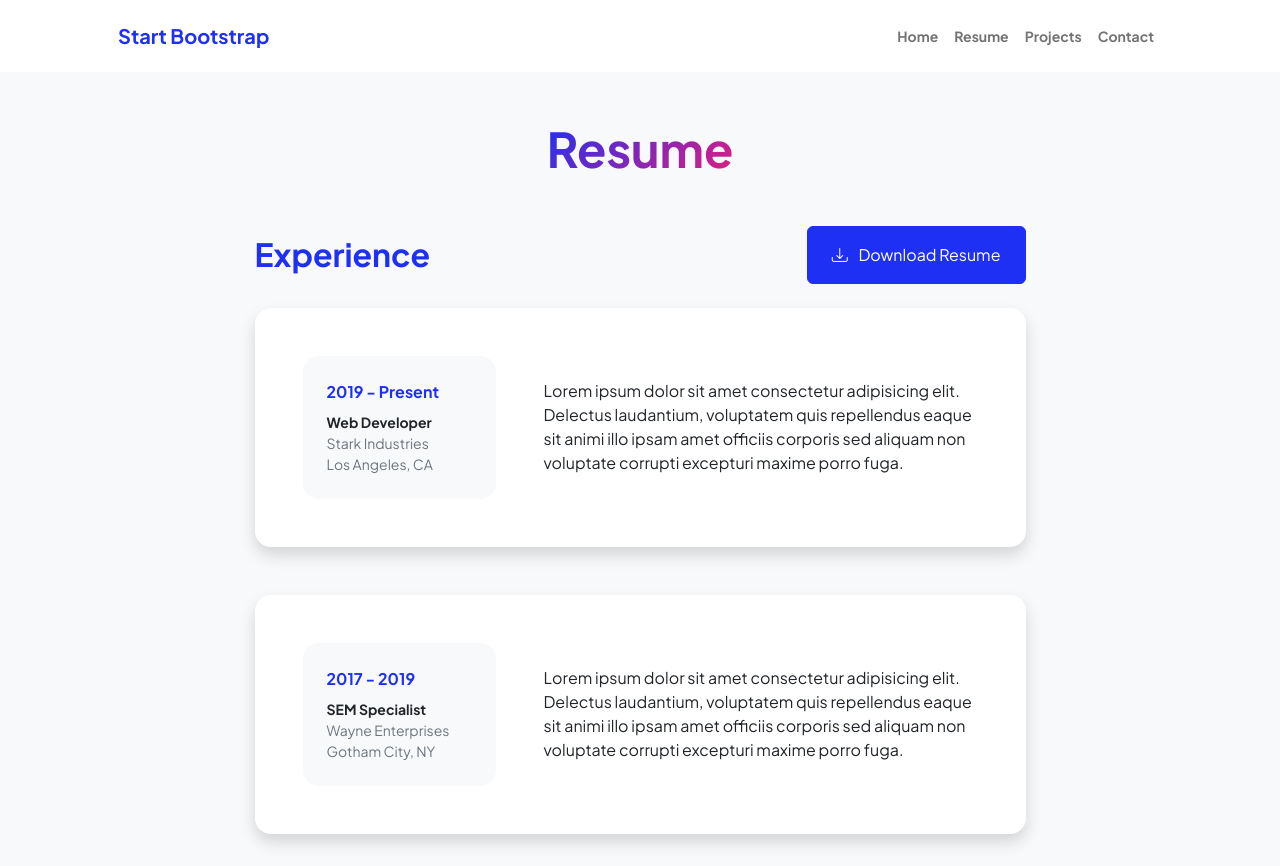
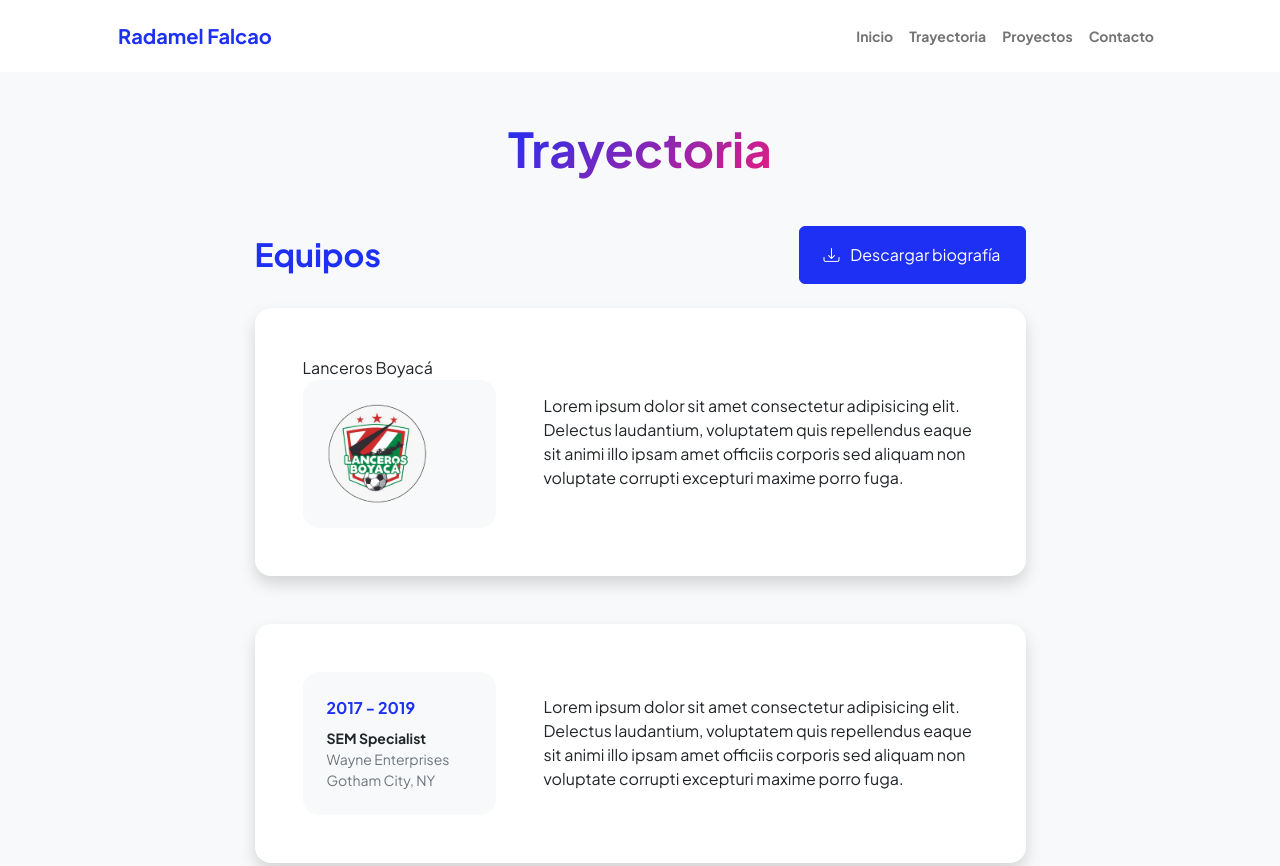
Before and after one commit to AndresPatarroyo1517/webpage_falcao, a plain HTML site: page resume.html in a window 1280 px wide. Shown: the top 866 px of the page. Drawn offline with nearby package versions, Linux system fonts and the light colour scheme.

Commit message:
Ajuste de titulos e imagenes de la página resume.html

```diff
--- a/resume.html
+++ b/resume.html
@@ -5,7 +5,7 @@
         <meta name="viewport" content="width=device-width, initial-scale=1, shrink-to-fit=no" />
         <meta name="description" content="" />
         <meta name="author" content="" />
-        <title>Personal - Start Bootstrap Template</title>
+        <title>Trayectoria</title>
         <!-- Favicon-->
         <link rel="icon" type="image/x-icon" href="assets/favicon.ico" />
         <!-- Custom Google font-->
@@ -22,14 +22,14 @@
             <!-- Navigation-->
             <nav class="navbar navbar-expand-lg navbar-light bg-white py-3">
                 <div class="container px-5">
-                    <a class="navbar-brand" href="index.html"><span class="fw-bolder text-primary">Start Bootstrap</span></a>
+                    <a class="navbar-brand" href="index.html"><span class="fw-bolder text-primary">Radamel Falcao</span></a>
                     <button class="navbar-toggler" type="button" data-bs-toggle="collapse" data-bs-target="#navbarSupportedContent" aria-controls="navbarSupportedContent" aria-expanded="false" aria-label="Toggle navigation"><span class="navbar-toggler-icon"></span></button>
                     <div class="collapse navbar-collapse" id="navbarSupportedContent">
                         <ul class="navbar-nav ms-auto mb-2 mb-lg-0 small fw-bolder">
-                            <li class="nav-item"><a class="nav-link" href="index.html">Home</a></li>
-                            <li class="nav-item"><a class="nav-link" href="resume.html">Resume</a></li>
-                            <li class="nav-item"><a class="nav-link" href="projects.html">Projects</a></li>
-                            <li class="nav-item"><a class="nav-link" href="contact.html">Contact</a></li>
+                            <li class="nav-item"><a class="nav-link" href="index.html">Inicio</a></li>
+                            <li class="nav-item"><a class="nav-link" href="resume.html">Trayectoria</a></li>
+                            <li class="nav-item"><a class="nav-link" href="projects.html">Proyectos</a></li>
+                            <li class="nav-item"><a class="nav-link" href="contact.html">Contacto</a></li>
                         </ul>
                     </div>
                 </div>
@@ -37,19 +37,19 @@
             <!-- Page Content-->
             <div class="container px-5 my-5">
                 <div class="text-center mb-5">
-                    <h1 class="display-5 fw-bolder mb-0"><span class="text-gradient d-inline">Resume</span></h1>
+                    <h1 class="display-5 fw-bolder mb-0"><span class="text-gradient d-inline">Trayectoria</span></h1>
                 </div>
                 <div class="row gx-5 justify-content-center">
                     <div class="col-lg-11 col-xl-9 col-xxl-8">
                         <!-- Experience Section-->
                         <section>
                             <div class="d-flex align-items-center justify-content-between mb-4">
-                                <h2 class="text-primary fw-bolder mb-0">Experience</h2>
+                                <h2 class="text-primary fw-bolder mb-0">Equipos</h2>
                                 <!-- Download resume button-->
                                 <!-- Note: Set the link href target to a PDF file within your project-->
-                                <a class="btn btn-primary px-4 py-3" href="#!">
+                                <a class="btn btn-primary px-4 py-3" href="assets/BIOGRAFIA DE RADAMEL FALCAO GARCIA.pdf" target="_blank">
                                     <div class="d-inline-block bi bi-download me-2"></div>
-                                    Download Resume
+                                    Descargar biografía
                                 </a>
                             </div>
                             <!-- Experience Card 1-->
@@ -57,11 +57,18 @@
                                 <div class="card-body p-5">
                                     <div class="row align-items-center gx-5">
                                         <div class="col text-center text-lg-start mb-4 mb-lg-0">
+                                            <div class="titulos-equipos">Lanceros Boyacá</div>
                                             <div class="bg-light p-4 rounded-4">
-                                                <div class="text-primary fw-bolder mb-2">2019 - Present</div>
+                                                <!-- <div class="text-primary fw-bolder mb-2">2019 - Present</div>
                                                 <div class="small fw-bolder">Web Developer</div>
                                                 <div class="small text-muted">Stark Industries</div>
-                                                <div class="small text-muted">Los Angeles, CA</div>
+                                                <div class="small text-muted">Los Angeles, CA</div> -->
+
+
+                                                    <!-- Para skills de lo que ha ganado -->
+                                                <!-- https://www.transfermarkt.co/radamel-falcao/erfolge/spieler/39152 -->
+
+                                                <img class="img-equipos" src="assets/escudo-lanceros-boyaca.png" width="100px" alt="Escudo Lanceros Boyacá">
                                             </div>
                                         </div>
                                         <div class="col-lg-8"><div>Lorem ipsum dolor sit amet consectetur adipisicing elit. Delectus laudantium, voluptatem quis repellendus eaque sit animi illo ipsam amet officiis corporis sed aliquam non voluptate corrupti excepturi maxime porro fuga.</div></div>
```
Also changed, not shown: assets/escudo-lanceros-boyaca.png (added), css/estilo-resume.css (added), 1 other file.
